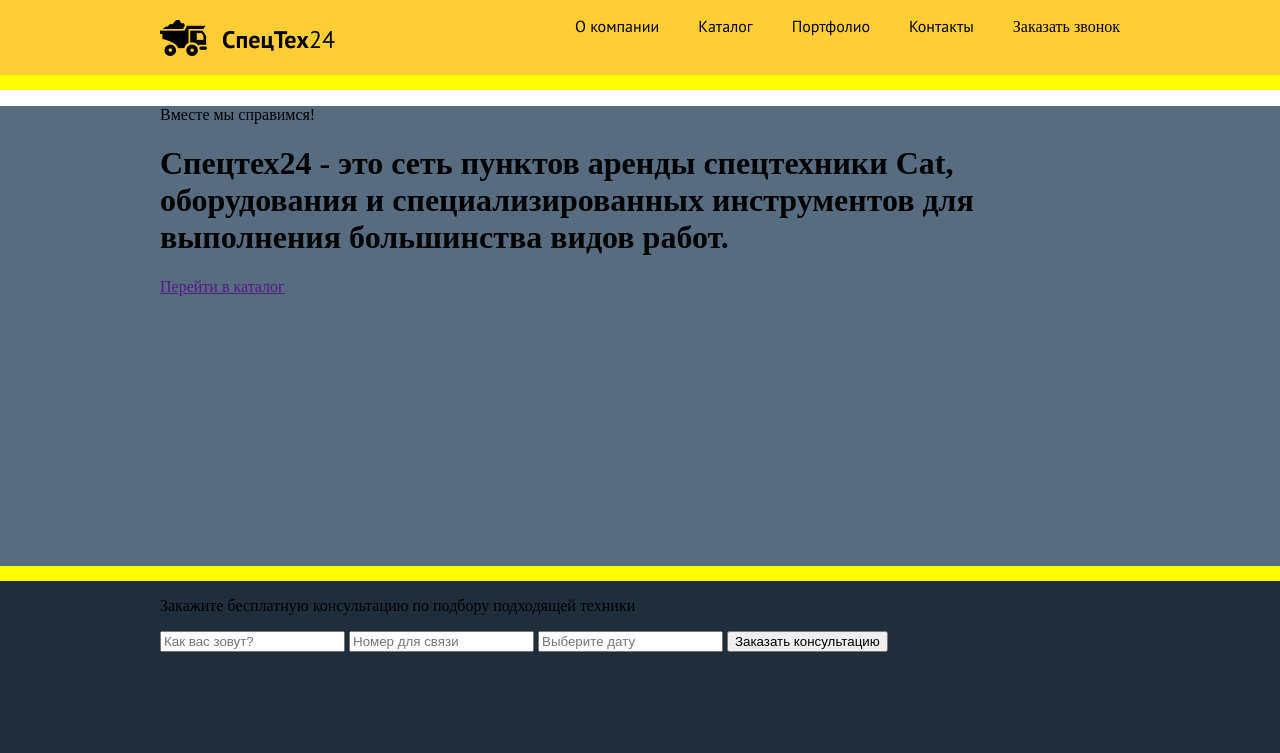
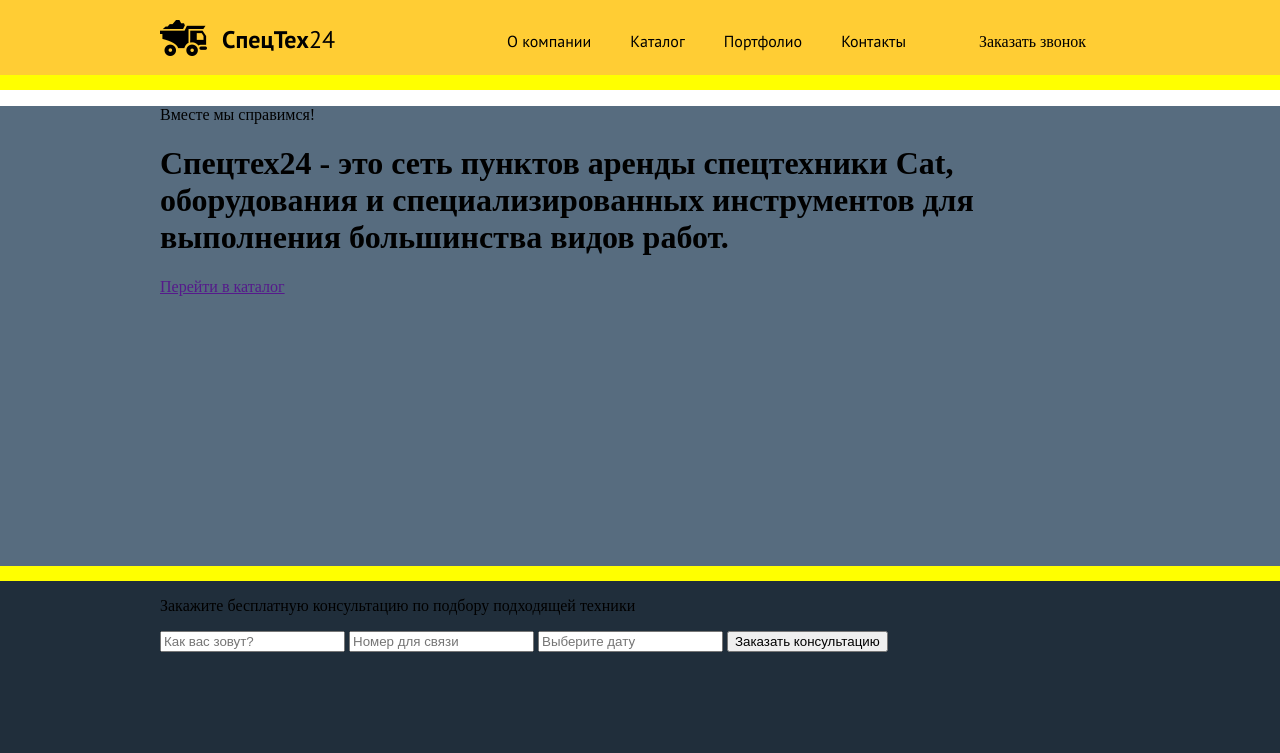
Before and after one commit to Alinamur/sp24_NovikovaA, a plain HTML site: page index.html in a window 1280 px wide. Shown: the top 753 px of the page. Drawn offline with Linux system fonts and the light colour scheme.

Commit message:
final header

```diff
--- a/index.css
+++ b/index.css
@@ -69,6 +69,14 @@ div{
 	padding-bottom: 17px;
 	box-sizing: border-box;
 }
+.page-nav-item-call{
+	width: 175px;
+	height: 45px;
+	text-align: center;
+	padding-top: 17px;
+	padding-bottom: 17px;
+	box-sizing: border-box;
+}
 a.nav{
 	text-decoration: none;
 	color: #000;
```
